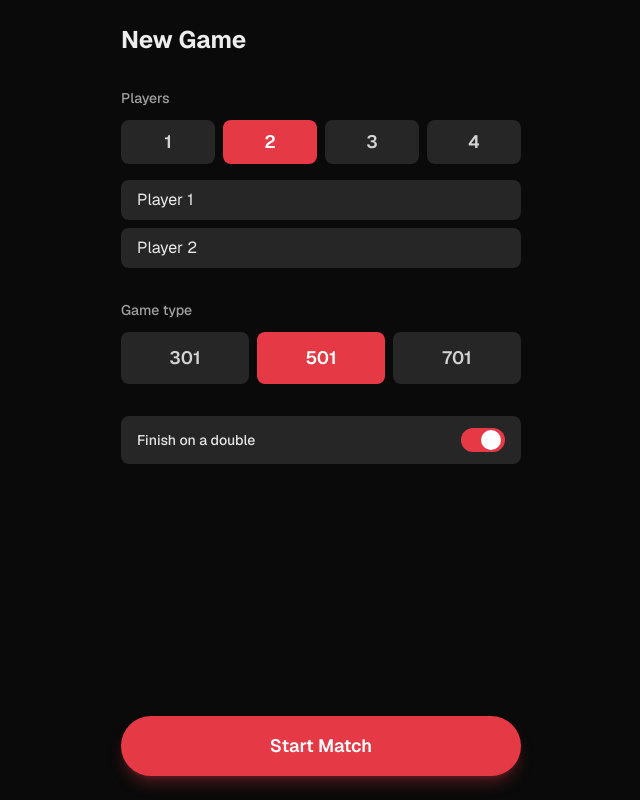
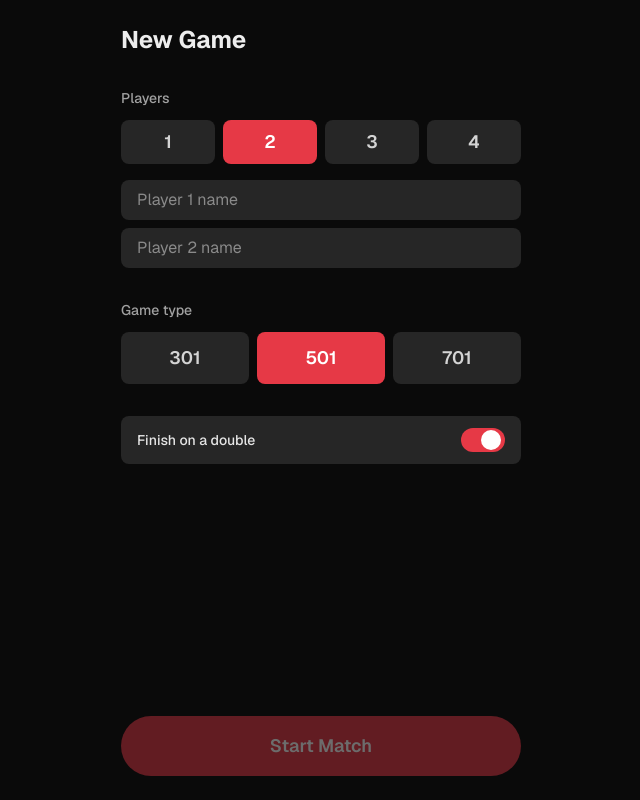
Before and after one commit to Ryeore/scoredart, a Next.js app: page /setup in a window 1280 px wide. Shown: the whole page, without its empty margins (319-959 px from the left). Built offline with nearby package versions, Linux system fonts and the light colour scheme.

Commit message:
Require player names with clear button on setup

```diff
--- a/src/app/setup/page.tsx
+++ b/src/app/setup/page.tsx
@@ -13,7 +13,7 @@ export default function SetupPage() {
   const { startGame } = useGame();
 
   const [playerCount, setPlayerCount] = useState(2);
-  const [names, setNames] = useState<string[]>(["Player 1", "Player 2", "Player 3", "Player 4"]);
+  const [names, setNames] = useState<string[]>(["", "", "", ""]);
   const [gameType, setGameType] = useState<GameType>(501);
   const [doubleOut, setDoubleOut] = useState(true);
 
@@ -21,11 +21,12 @@ export default function SetupPage() {
     setNames((prev) => prev.map((n, i) => (i === index ? value : n)));
   }
 
+  const activeNames = names.slice(0, playerCount);
+  const namesValid = activeNames.every((n) => n.trim().length > 0);
+
   function handleStart() {
-    const playerNames = names
-      .slice(0, playerCount)
-      .map((n, i) => n.trim() || `Player ${i + 1}`);
-
+    if (!namesValid) return;
+    const playerNames = activeNames.map((n) => n.trim());
     startGame({ gameType, doubleOut, playerNames });
     router.push("/game");
   }
@@ -53,14 +54,26 @@ export default function SetupPage() {
         </div>
         <div className="flex flex-col gap-2">
           {Array.from({ length: playerCount }).map((_, i) => (
-            <input
-              key={i}
-              value={names[i]}
-              onChange={(e) => updateName(i, e.target.value)}
-              placeholder={`Player ${i + 1}`}
-              maxLength={16}
-              className="rounded-lg bg-neutral-800 px-4 py-2 text-base outline-none focus:ring-2 focus:ring-accent"
-            />
+            <div key={i} className="relative">
+              <input
+                value={names[i]}
+                onChange={(e) => updateName(i, e.target.value)}
+                placeholder={`Player ${i + 1} name`}
+                required
+                maxLength={16}
+                className="w-full rounded-lg bg-neutral-800 px-4 py-2 pr-10 text-base outline-none focus:ring-2 focus:ring-accent"
+              />
+              {names[i] && (
+                <button
+                  type="button"
+                  onClick={() => updateName(i, "")}
+                  aria-label={`Clear player ${i + 1} name`}
+                  className="absolute right-2 top-1/2 flex h-6 w-6 -translate-y-1/2 items-center justify-center rounded-full text-neutral-400 transition hover:bg-neutral-700 hover:text-neutral-100"
+                >
+                  ×
+                </button>
+              )}
+            </div>
           ))}
         </div>
       </section>
@@ -104,7 +117,8 @@ export default function SetupPage() {
 
       <button
         onClick={handleStart}
-        className="mt-auto rounded-full bg-accent py-4 text-lg font-semibold text-white shadow-lg shadow-accent/30 transition active:scale-95"
+        disabled={!namesValid}
+        className="mt-auto rounded-full bg-accent py-4 text-lg font-semibold text-white shadow-lg shadow-accent/30 transition active:scale-95 disabled:opacity-40 disabled:shadow-none disabled:active:scale-100"
       >
         Start Match
       </button>
```
Also changed, not shown: 2 other files (tests, documents, lock files or other folders).
